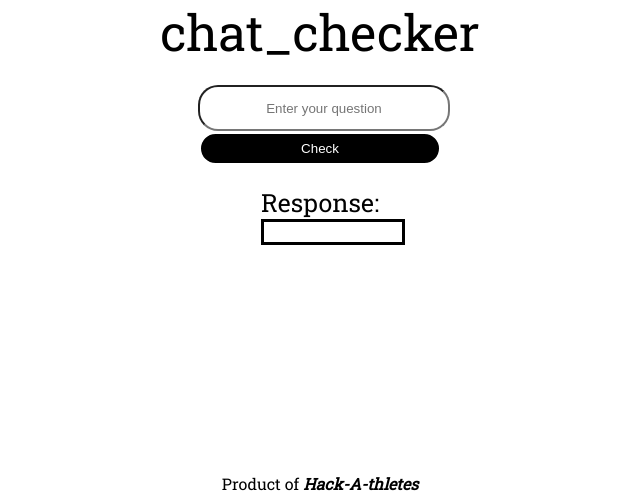
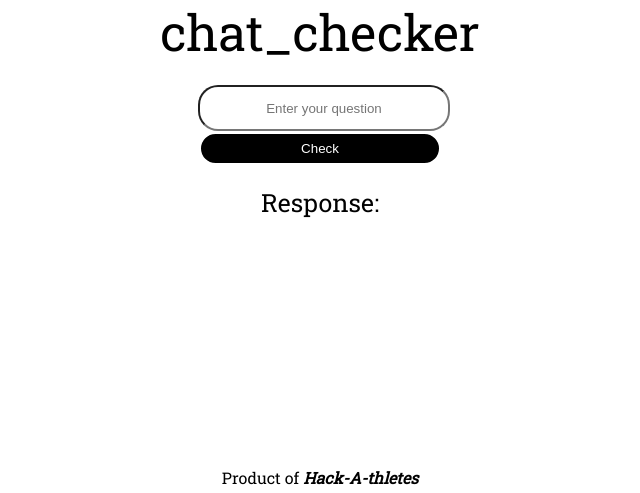
Before and after one commit to jmmeenan/BizHacks2023, a Flask app: page / in a window 1280 px wide. Shown: the part 189-682 px from the top of the page, without its empty margins (320-960 px from the left). Run offline with Flask 3, Linux system fonts and the light colour scheme.

Commit message:
Removed border around response box

```diff
--- a/static/stylesheets/style.css
+++ b/static/stylesheets/style.css
@@ -46,7 +46,6 @@ body {
 }
 
 .response-box {
-  border: solid;
   width: 100%;
   padding: 10px;
 }
```
